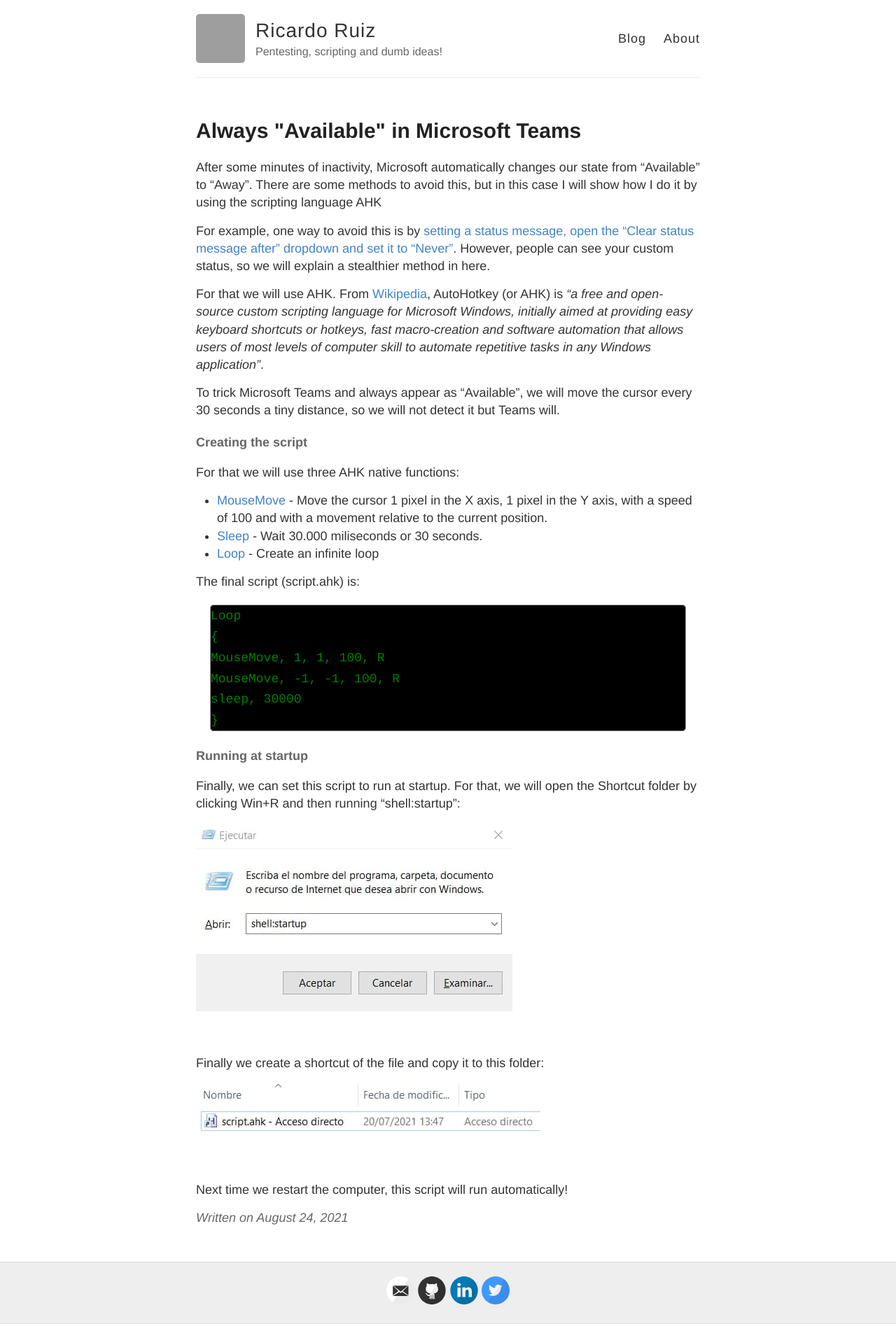
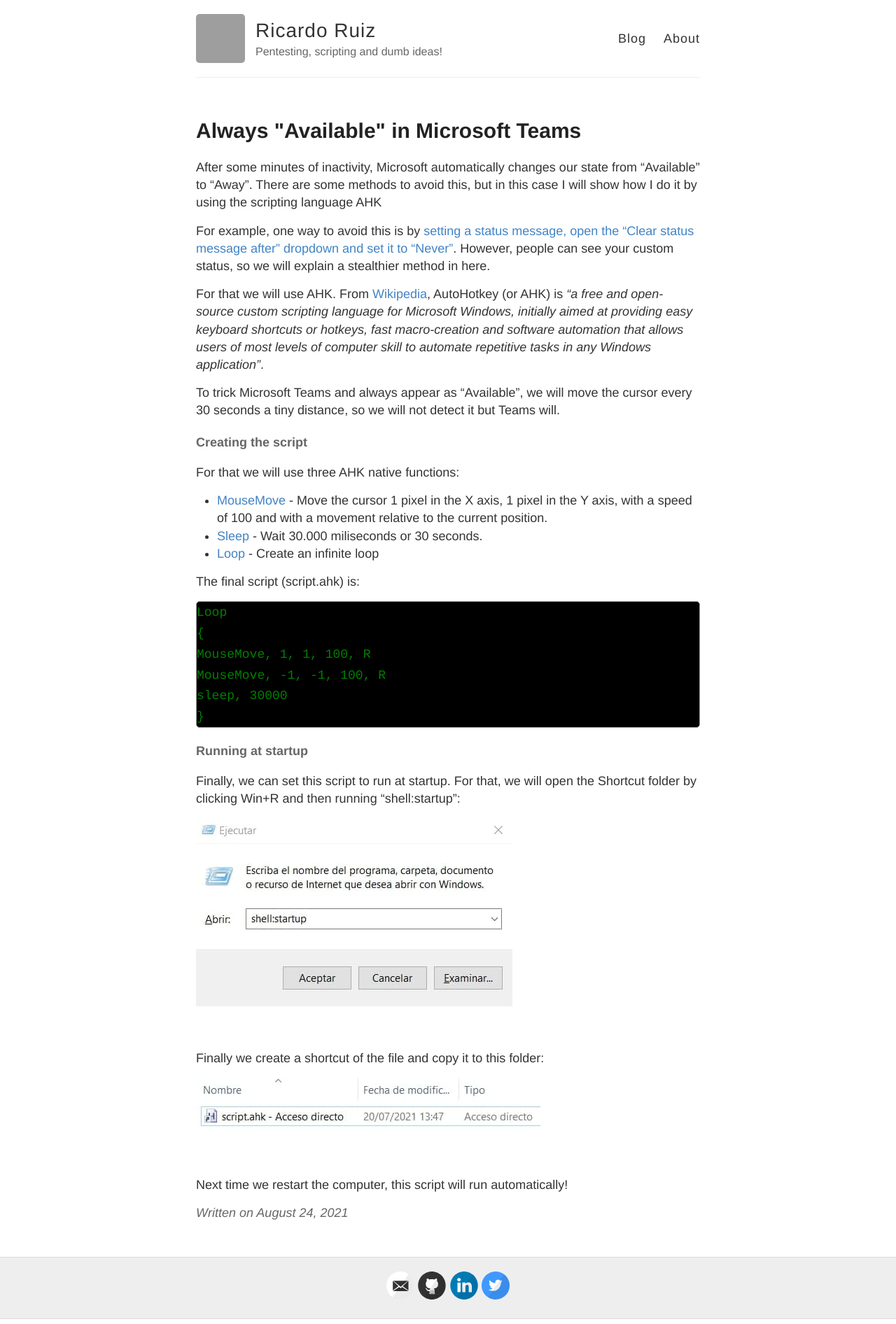
Before and after one commit to ricardojoserf/ricardojoserf.github.io, a Jekyll site: the page built from _posts/2021-8-24-Ahk.md, in a window 1280 px wide. Shown: the whole page at 70% size. Built offline with Jekyll 4.4.1, drawn with Linux system fonts in a browser that asks for light colours; grey boxes are pictures that could not be loaded.

Commit message:
Update _highlights.scss

```diff
--- a/_sass/_highlights.scss
+++ b/_sass/_highlights.scss
@@ -41,10 +41,10 @@
   -moz-border-radius: 5px;
   -webkit-border-radius: 5px;
   // margin: 1em 0;
-  margin: 20px 20px 20px 20px;
+
   // overflow: scroll;
   overflow-x: scroll;
-  overflow-y: hidden;
+  overflow-y: auto;
   display: block;
   line-height: 1.6em;
   background-color: #000000;
@@ -53,8 +53,7 @@
 
 code {
   font-family: Courier, 'New Courier', monospace;
-  //background-color: #eee;
-
+  margin: 20px 0 20px 0;
 }
 
 /*
```
